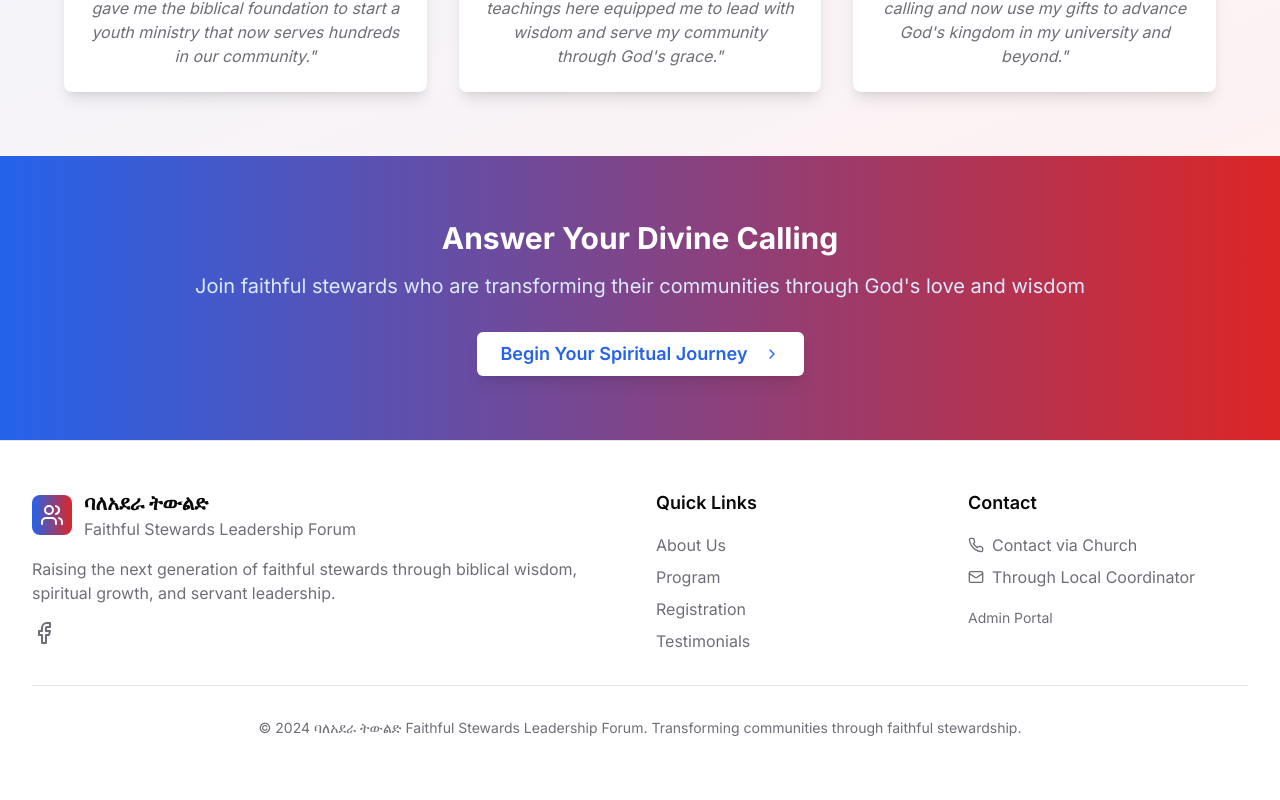
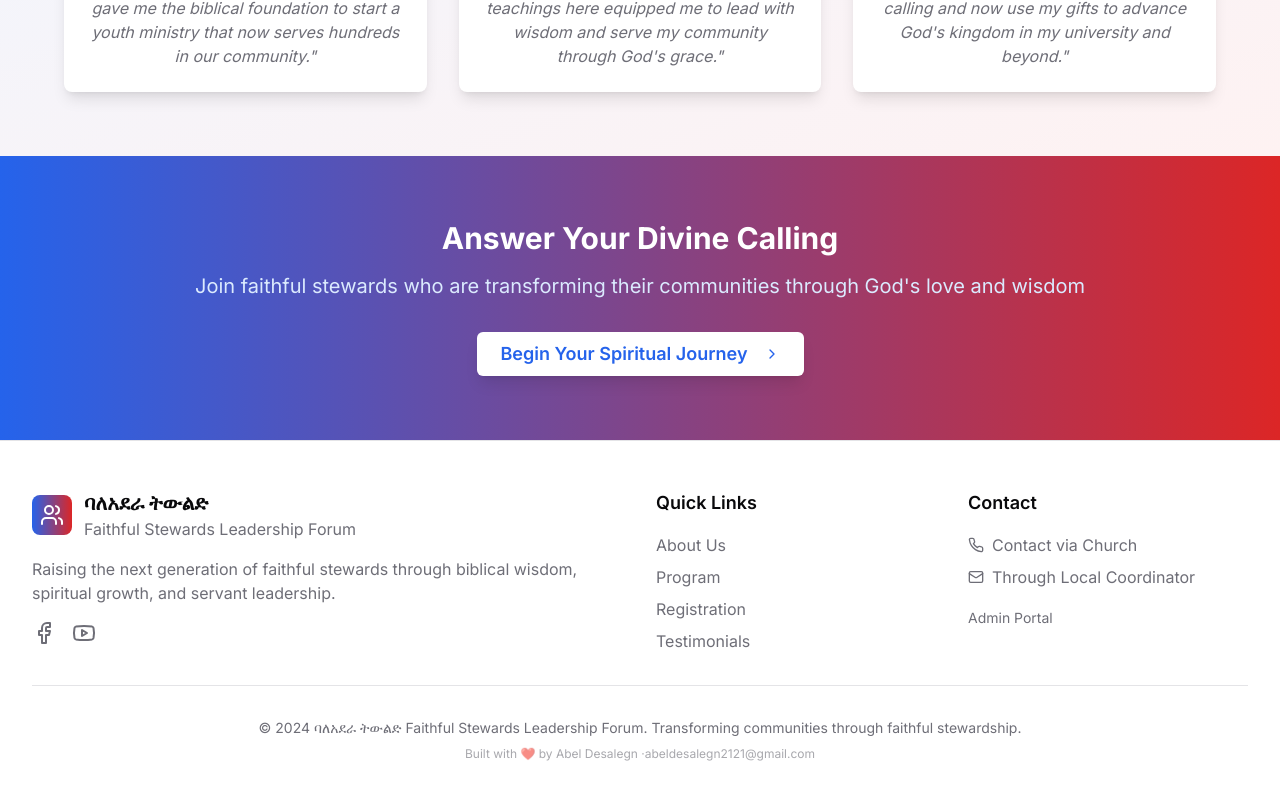
Before and after one commit to abel-boop/Baleadera-main, a React (Vite) app: page / in a window 1280 px wide. Shown: the part 2025-2825 px from the top of the page. Built offline with nearby package versions, Linux system fonts and the light colour scheme.

Commit message:
feat: add YouTube link and developer credit to footer
- Add YouTube social media link alongside existing Facebook link
- Include developer credit with email in footer
- Replace favicon with new image

```diff
--- a/src/pages/Index.tsx
+++ b/src/pages/Index.tsx
@@ -1,6 +1,6 @@
 
 import { Link } from "react-router-dom";
-import { Users, UserCheck, Calendar, MapPin, Award, Target, Heart, ChevronRight, Facebook, Phone, Mail, Menu, X, BookOpen, Lightbulb, Crown } from "lucide-react";
+import { Users, UserCheck, Calendar, MapPin, Award, Target, Heart, ChevronRight, Facebook, Phone, Mail, Menu, X, BookOpen, Lightbulb, Crown, Youtube } from "lucide-react";
 import { Button } from "@/components/ui/button";
 import { Card, CardContent, CardDescription, CardHeader, CardTitle } from "@/components/ui/card";
 import { ThemeToggle } from "@/components/ThemeToggle";
@@ -369,8 +369,11 @@ const Index = () => {
                 Raising the next generation of faithful stewards through biblical wisdom, spiritual growth, and servant leadership.
               </p>
               <div className="flex space-x-4">
-                <a href="https://www.facebook.com/share/16c5nWxemv/" target="_blank" rel="noopener noreferrer" className="text-muted-foreground hover:text-blue-400 transition-colors">
+                <a href="https://www.facebook.com/share/16c5nWxemv/" target="_blank" rel="noopener noreferrer" className="text-muted-foreground hover:text-blue-400 transition-colors" aria-label="Facebook">
                   <Facebook className="h-6 w-6" />
+                </a>
+                <a href="https://youtube.com/@baleaderatiweled?si=Qzuly1Hjs07OIC-v" target="_blank" rel="noopener noreferrer" className="text-muted-foreground hover:text-red-500 transition-colors" aria-label="YouTube">
+                  <Youtube className="h-6 w-6" />
                 </a>
               </div>
             </div>
@@ -405,9 +408,15 @@ const Index = () => {
             </div>
           </div>
 
-          <div className="border-t border-border mt-8 pt-8 text-center">
+          <div className="border-t border-border mt-8 pt-8 text-center space-y-2">
             <p className="text-muted-foreground text-sm">
               © 2024 ባለአደራ ትውልድ Faithful Stewards Leadership Forum. Transforming communities through faithful stewardship.
+            </p>
+            <p className="text-xs text-muted-foreground/60">
+              Built with ❤️ by Abel Desalegn ·
+              <a href="mailto:abeldesalegn2121@gmail.com" className="hover:text-muted-foreground transition-colors" aria-label="Contact developer">
+                abeldesalegn2121@gmail.com
+              </a>
             </p>
           </div>
         </div>
```
Also changed, not shown: public/favicon-removebg-preview.png (added), 1 other file (tests, documents, lock files or other folders).
